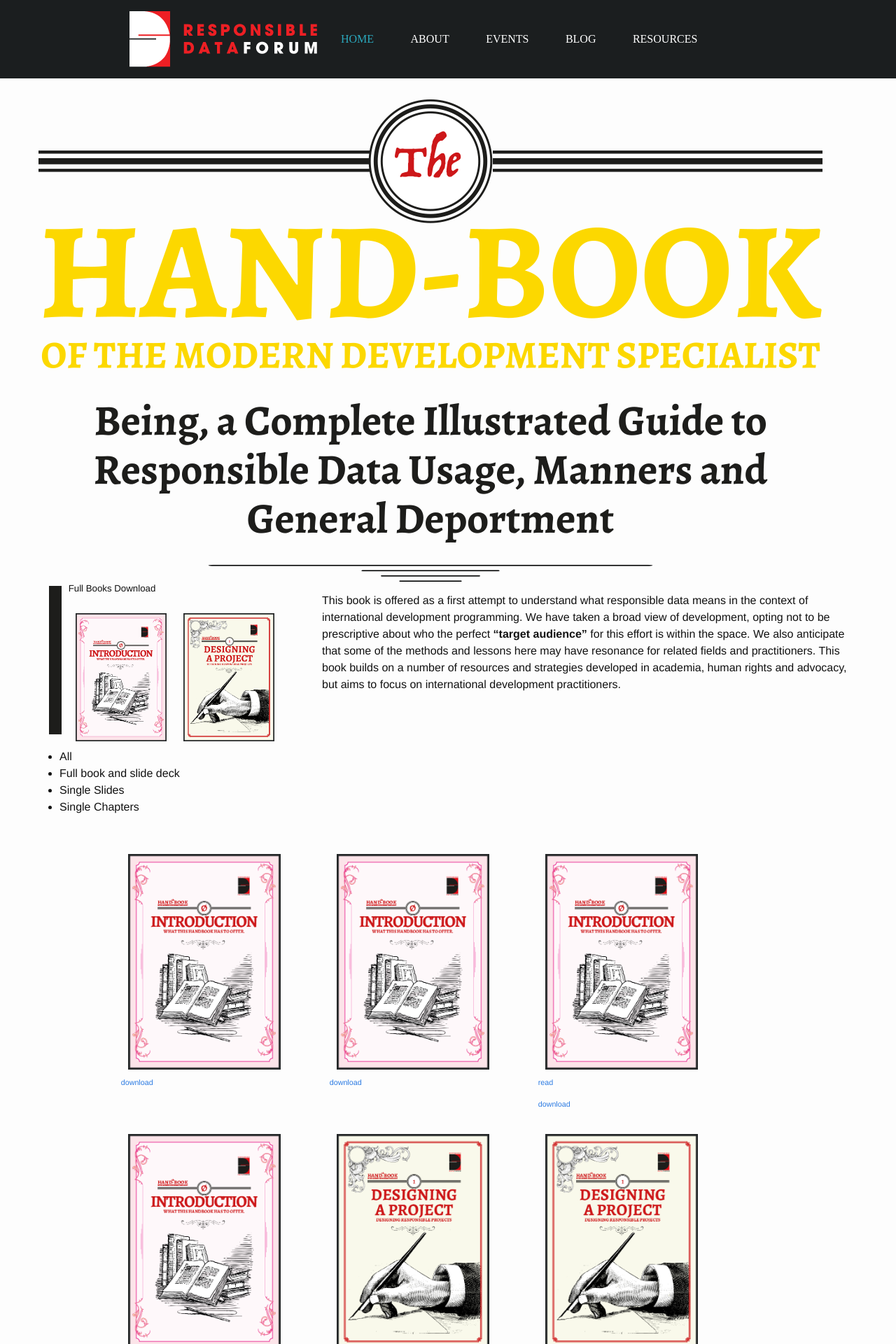
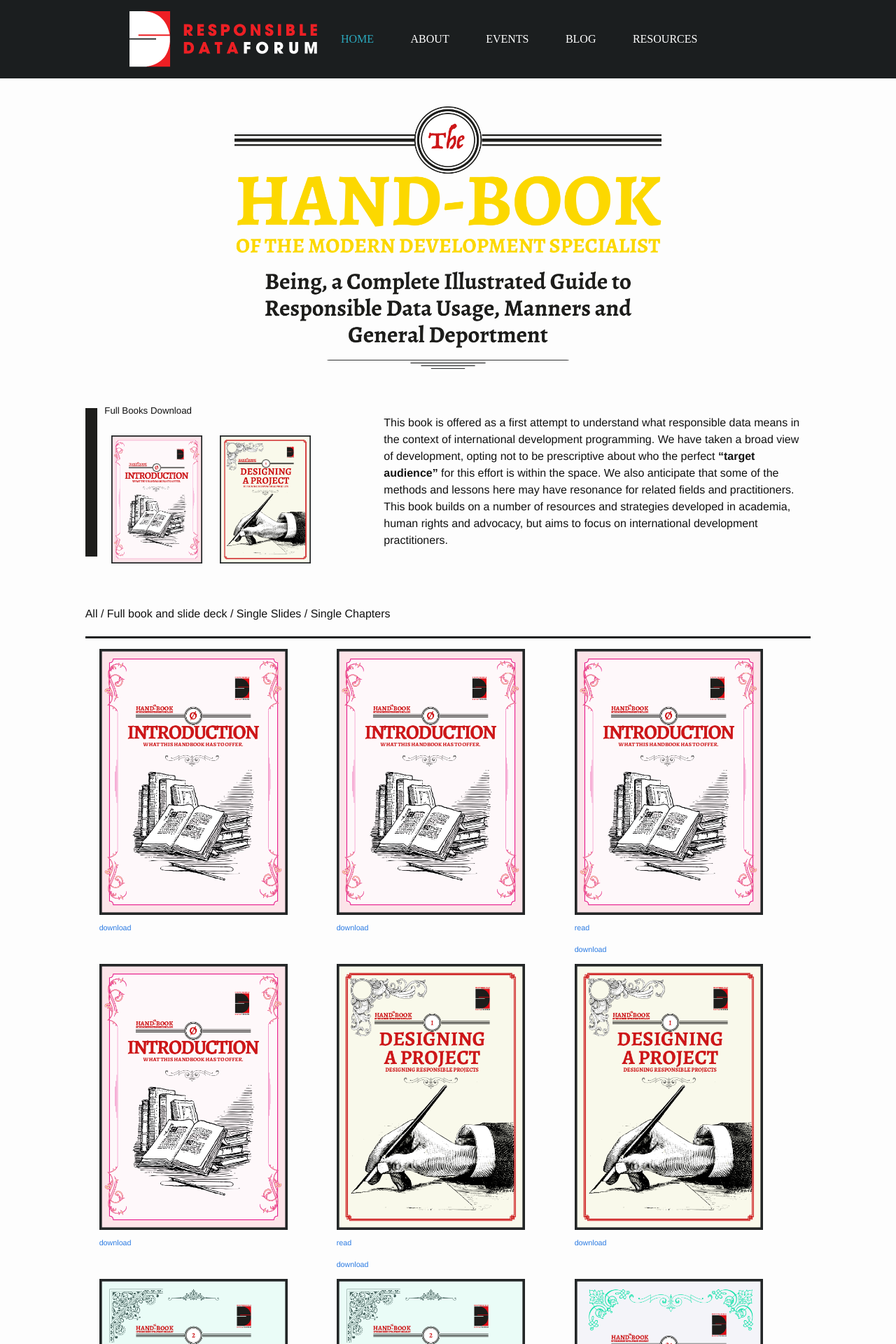
Before and after one commit to the-engine-room/responsible-data-handbook, a Jekyll site: the page built from index.html, in a window 1280 px wide. Shown: the top 1920 px of the page at 70% size. Built offline with Jekyll 4.4.1, drawn with Linux system fonts in a browser that asks for light colours.

Commit message:
Work on isotope and bootstrap grid

```diff
--- a/_includes/isotope.html
+++ b/_includes/isotope.html
@@ -1,30 +1,38 @@
-<div class="row filter-group">
+<div class="row">
+	<div class="col-md-1"></div>
+
+	<div class="col-md-10 filter-group">
 
       <ul classs="options">
         <li data-filter="*" class="displayoption">
           All
         </li>
-
+        /
         <li data-filter=".bookall, .slideall" class="displayoption">
           Full book and slide deck
         </li>
-
+        /
         <li data-filter=".slide" class="displayoption">
           Single Slides
         </li>
-
+        /
         <li data-filter=".chapter" class="displayoption">
           Single Chapters
         </li>
 
       </ul>
+     </div>
+
+     <div class="col-md-1"></div>
 
 </div>
 
 
 <div class="row">
 
-	<div class="grid">
+	<div class="col-sm-1"></div>
+
+	<div class="grid col-md-10">
 		<div class="bookall grid-item">
 
 			<img src="{{ "/assets/img/chapter-0.png" | prepend: site.baseurl }}" />
@@ -36,7 +44,7 @@
 		<div class="slideall slide grid-item">
 
 			<img src="{{ "/assets/img/chapter-0.png" | prepend: site.baseurl }}" />
-			<a href="{{ "/assets/slides/responsible-data-handbook.odt" | prepend: site.baseurl }}" target="_blank"><h6>download</h6></a>
+			<a href="{{ "/assets/slides/responsible-data-handbook.odp" | prepend: site.baseurl }}" target="_blank"><h6>download</h6></a>
 
 		</div>
 
@@ -60,7 +68,7 @@
 
 		<div class="slide grid-item">
 
-		 <a href="{{ "/assets/slides/" | prepend: site.baseurl }}{{ p.asset-link }}.odt" target="_blank">
+		 <a href="{{ "/assets/slides/" | prepend: site.baseurl }}{{ p.asset-link }}.odp" target="_blank">
 
 		  <img class="img" title="{{ p.title }}" src="{{ "/assets/img/chapter-" | prepend: site.baseurl }}{{ p.num }}.png"/>
 
@@ -69,8 +77,11 @@
 		</div>
 
 
+
 		{% endfor %}
 
 	</div>
 
+	<div class="col-sm-1"></div>
+
 </div>
--- a/_layouts/default.html
+++ b/_layouts/default.html
@@ -9,21 +9,24 @@
   <body>
     {% include header.html %}
 
-  <div class="container">
+  <div class="container-fluid">
 
     <div class="page-content">
 
 
       {% if page.layout == "post" %}
         <div class="row">
+            <div class="col-md-1"></div>
 
             <div class="col-md-3">
               {% include sidemenu.html %}
             </div>
 
-            <div class="col-md-9">
+            <div class="col-md-7">
                 {{ content }}
             </div>
+
+            <div class="col-md-1"></div>
         </div>
 
         {% include browsechapters.html %}
--- a/_sass/_layout.scss
+++ b/_sass/_layout.scss
@@ -295,7 +295,12 @@
  * Browse Chapters at bottom of posts
 **/
 
-
+h5.browse{
+    margin: 0 10px 20px 10px;
+    padding: 10px 0 10px 0;
+    text-transform: uppercase;
+    border-bottom: 3px solid $red-color;
+}
 
 a.browselink:hover{
     text-decoration: none;
@@ -309,6 +314,15 @@ img.chapterthumb, .thumb img{
 /**
 * Index
 **/
+
+
+/* title */
+
+.homehead{
+    .title{
+        margin: 10px 0 50px 0;
+    }
+}
 
 /* Full download */
 
@@ -334,8 +348,14 @@ img.chapterthumb, .thumb img{
 }
 
 .filter-group{
+
     ul{
+        margin: 30px 0 0 0;
+        padding: 20px 0;
+        border-bottom: 3px solid $black-color;
         li{
+            display: inline-block;
+            list-style-type: none;
             cursor: pointer;
         }
     }
@@ -343,16 +363,16 @@ img.chapterthumb, .thumb img{
 
 .grid{
 
-    width: 85%;
-    margin: 0 auto;
+
     .grid-item{
         width: 30%;
-        height: 400px;
-        padding: 30px;
+        height: 450px;
+        padding: 5px 10px 30px 10px;
+        margin: 0 10px;
 
         img{
-            max-height: 350px;
-            padding: 10px;
+            max-height: 400px;
+            padding: 10px 0;
         }
     }
 }
--- a/assets/css/main.scss
+++ b/assets/css/main.scss
@@ -18,6 +18,7 @@ $text-color:       #111;
 $background-color: #fdfdfd;
 $brand-color:      #2a7ae2;
 
+$red-color:        #cd1619;
 $black-color: 	   #1B1E1F;
 $grey-color:       #1B1E1F;
 $grey-color-light: lighten($grey-color, 40%);
--- a/index.html
+++ b/index.html
@@ -5,10 +5,19 @@ layout: default
 <div class="home">
 
     <div class="homehead row">
-      <img class="title" src="{{ "/assets/img/title-1.png" | prepend: site.baseurl }}" />
+      <div class="col-md-3"></div>
+
+      <div class="col-md-6">
+        <img class="title" src="{{ "/assets/img/title-1.png" | prepend: site.baseurl }}" />
+      </div>
+
+      <div class="col-md-3"></div>
+
     </div>
 
     <div class="fullbook row">
+        <div class="col-md-1"></div>
+
         <div class="col-md-4">
           <img class="link" src="{{ "/assets/img/bold-line.png" | prepend: site.baseurl }}" />
 
@@ -28,10 +37,12 @@ layout: default
 
         </div>
 
-        <div class="col-md-8">
+        <div class="col-md-6">
           {% capture index-text %}{% include about.md %}{% endcapture %}
                 <p>{{ index-text | markdownify }}</p>
         </div>
+
+        <div class="col-md-1"></div>
 
     </div>
 
```
Also changed, not shown: _includes/browsechapters.html (+14 -1 lines).
